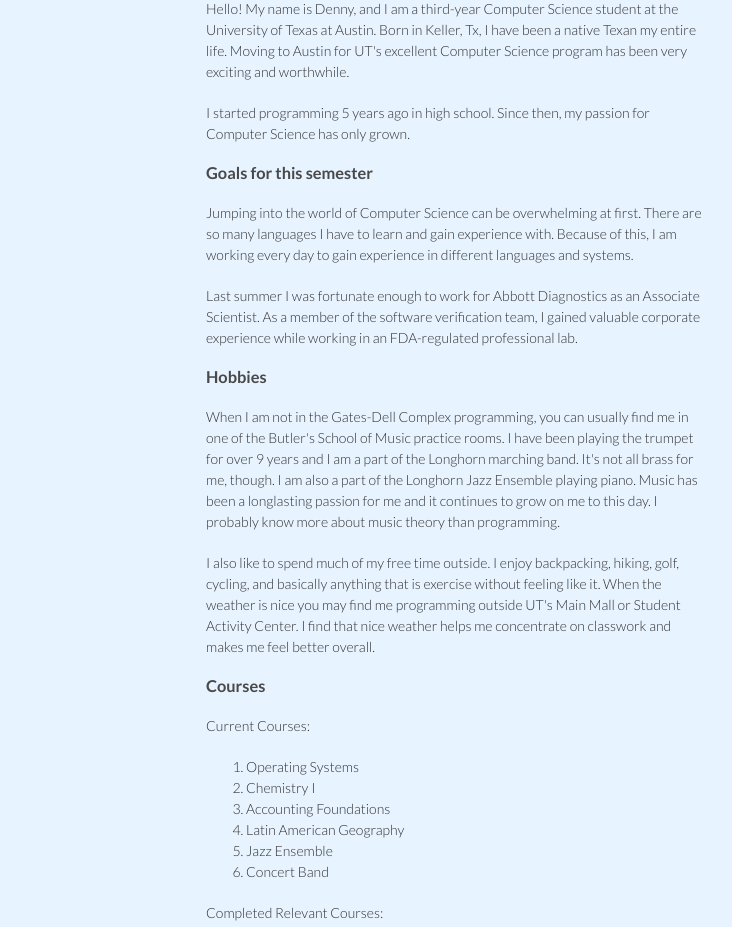
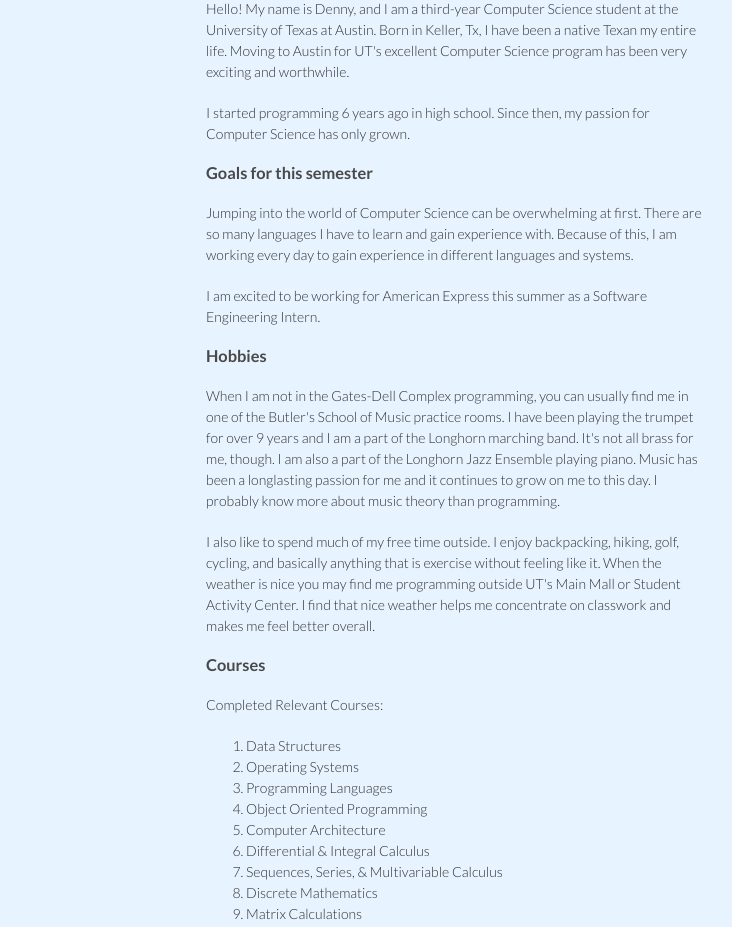
Before and after one commit to dennystasaski/dennystasaski.github.io, a plain HTML site: page index.html in a window 1280 px wide. Shown: the part 98-1025 px from the top of the page, 364-1096 px from the left. Drawn offline with Linux system fonts and the light colour scheme.

Commit message:
Update index.html

```diff
--- a/index.html
+++ b/index.html
@@ -30,12 +30,12 @@
 
 <p>Hello! My name is Denny, and I am a third-year Computer Science student at the University of Texas at Austin. Born in Keller, Tx, I have been a native Texan my entire life.  Moving to Austin for UT's excellent Computer Science program has been very exciting and worthwhile.</p>
 
-<p>I started programming 5 years ago in high school.   Since then, my passion for Computer Science has only grown.</p>
+<p>I started programming 6 years ago in high school.   Since then, my passion for Computer Science has only grown.</p>
 
 <h3>Goals for this semester</h3>
 
 <p>Jumping into the world of Computer Science can be overwhelming at first.  There are so many languages I have to learn and gain experience with.  Because of this, I am working every day to gain experience in different languages and systems.</p>
-<p>Last summer I was fortunate enough to work for Abbott Diagnostics as an Associate Scientist.  As a member of the software verification team, I gained valuable corporate experience while working in an FDA-regulated professional lab.</p>
+<p>I am excited to be working for American Express this summer as a Software Engineering Intern.</p>
 
 
 <h3>Hobbies</h3>
@@ -44,21 +44,13 @@
 <p>I also like to spend much of my free time outside.  I enjoy backpacking, hiking, golf, cycling, and basically anything that is exercise without feeling like it.  When the weather is nice you may find me programming outside UT's Main Mall or Student Activity Center.  I find that nice weather helps me concentrate on classwork and makes me feel better overall.</p>
 
 <h3>Courses</h3>
-
-<p>Current Courses:
-  <ol>
-      <li>Operating Systems</li>
-      <li>Chemistry I</li>
-      <li>Accounting Foundations</li>
-      <li>Latin American Geography</li>
-      <li>Jazz Ensemble</li>
-      <li>Concert Band</li>
-  </ol>
-</p>
-
 <p>Completed Relevant Courses:
   <ol>
       <li>Data Structures</li>
+
+                                                                   <li>Operating Systems</li>
+                                                                   <li>Programming Languages</li>
+                                                                   <li>Object Oriented Programming</li>
       <li>Computer Architecture</li>
       <li>Differential & Integral Calculus</li>
       <li>Sequences, Series, & Multivariable Calculus</li>
```
